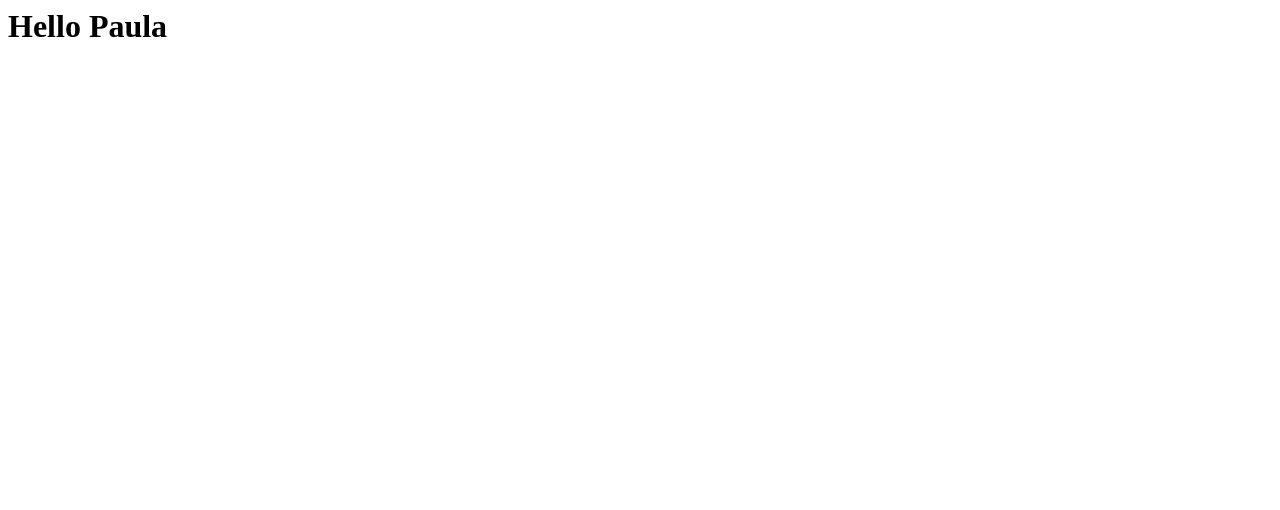
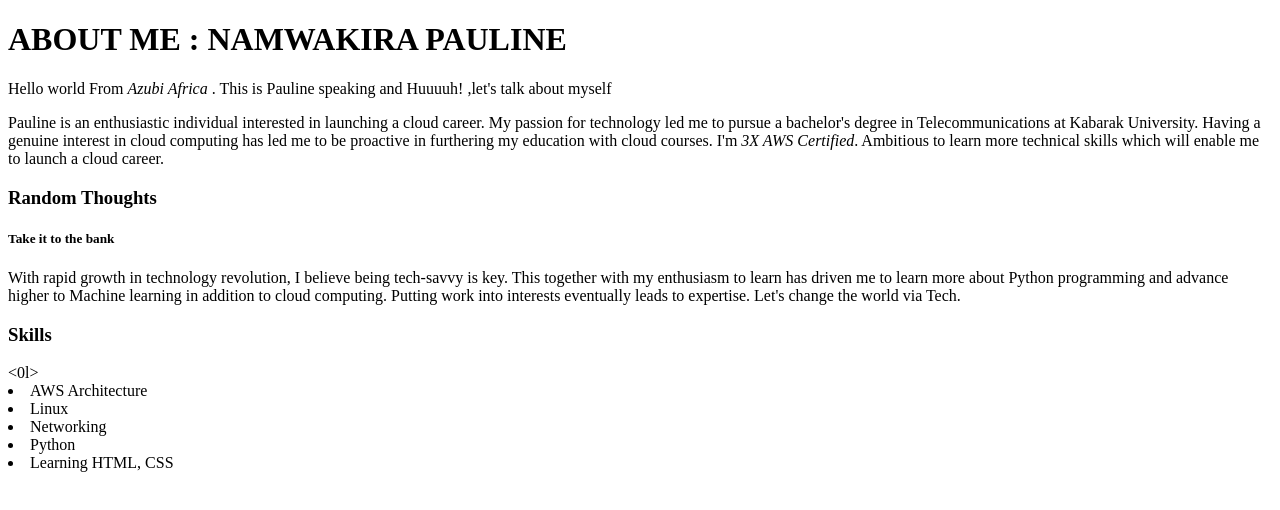
Before and after one commit to Jpauline254/AzubiFrontend, a plain HTML site: page index.html in a window 1280 px wide. Drawn offline with Linux system fonts and the light colour scheme.

Commit message:
This is my first webpage

```diff
--- a/index.html
+++ b/index.html
@@ -1,5 +1,37 @@
-<html>
-	<head></head>
-	<h1>Hello Paula</h1>
+<!DOCTYPE html>
+<html lang="en">
+<head>
+    <meta charset="UTF-8">
+    <meta http-equiv="X-UA-Compatible" content="IE=edge">
+    <meta name="viewport" content="width=device-width, initial-scale=1.0">
+    <title>Document</title>
+</head>
 
-<html>
+<!--Learning HTML......Getting the hang of it-->
+<body>
+    <h1>ABOUT ME<STRONG> : NAMWAKIRA PAULINE</STRONG></h1>
+    <p> Hello world From <em>Azubi Africa</em> .
+        This is Pauline speaking and Huuuuh! ,let's talk about myself
+    </p>
+    <p>Pauline is an enthusiastic individual interested in launching a cloud career.
+        My passion for technology led me to pursue a bachelor's degree in Telecommunications at Kabarak University. Having a genuine interest in cloud computing has led me to be proactive in furthering my education with cloud courses.
+        I'm <em>3X AWS Certified</em>. Ambitious to learn more technical skills which will enable me
+        to launch a cloud career.
+    </p>
+    <h3><strong>Random Thoughts</strong> </h3>
+    <h5>Take it to the bank</h5>
+    <p>
+        With rapid growth in technology revolution, I believe being tech-savvy is key.
+        This together with my enthusiasm to learn has driven me to learn more about Python programming and advance higher to Machine learning in addition to cloud computing. Putting work into interests eventually leads to expertise. Let's change the world via Tech.
+    </p>
+
+    <h3> Skills</h3>
+    <0l>
+        <li>AWS Architecture</li>
+        <li>Linux</li>
+        <li>Networking</li>
+        <li>Python</li>
+        <li>Learning HTML, CSS</li>
+    </0l>
+</body>
+</html>
```
